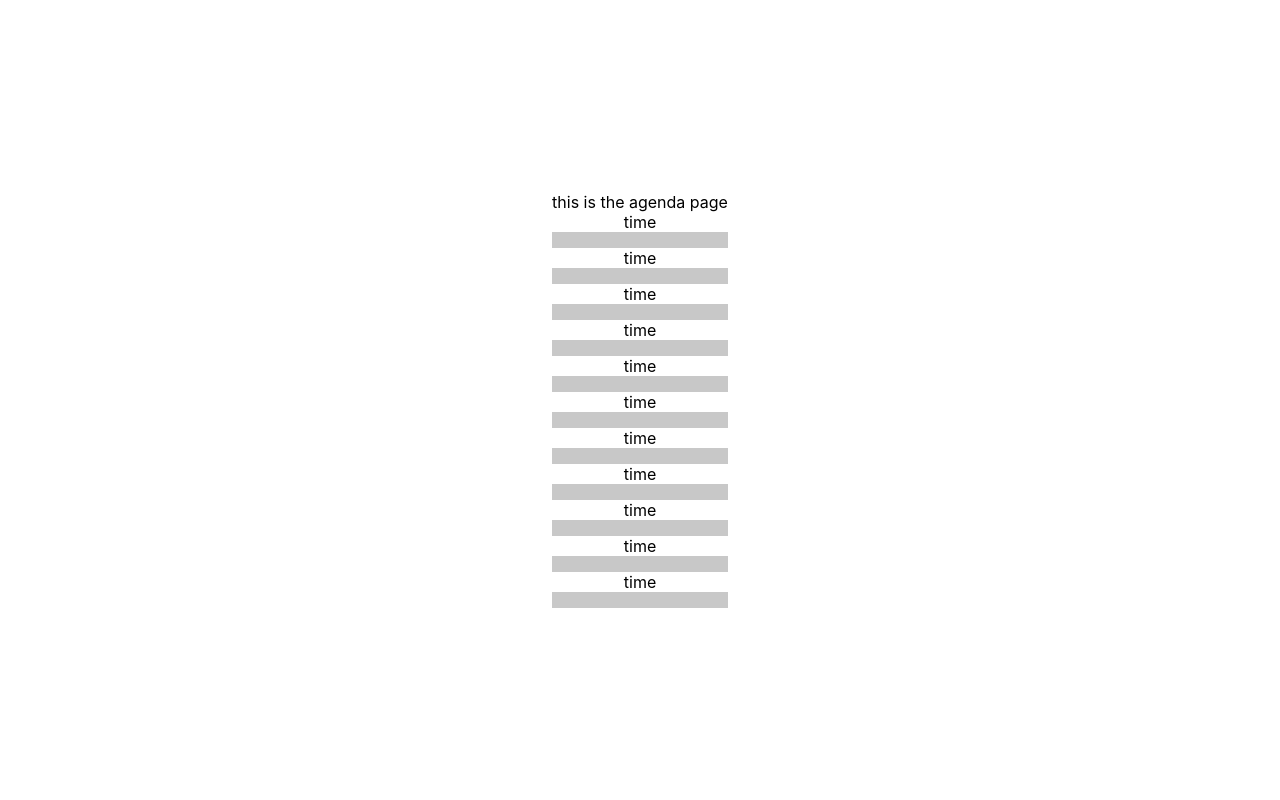
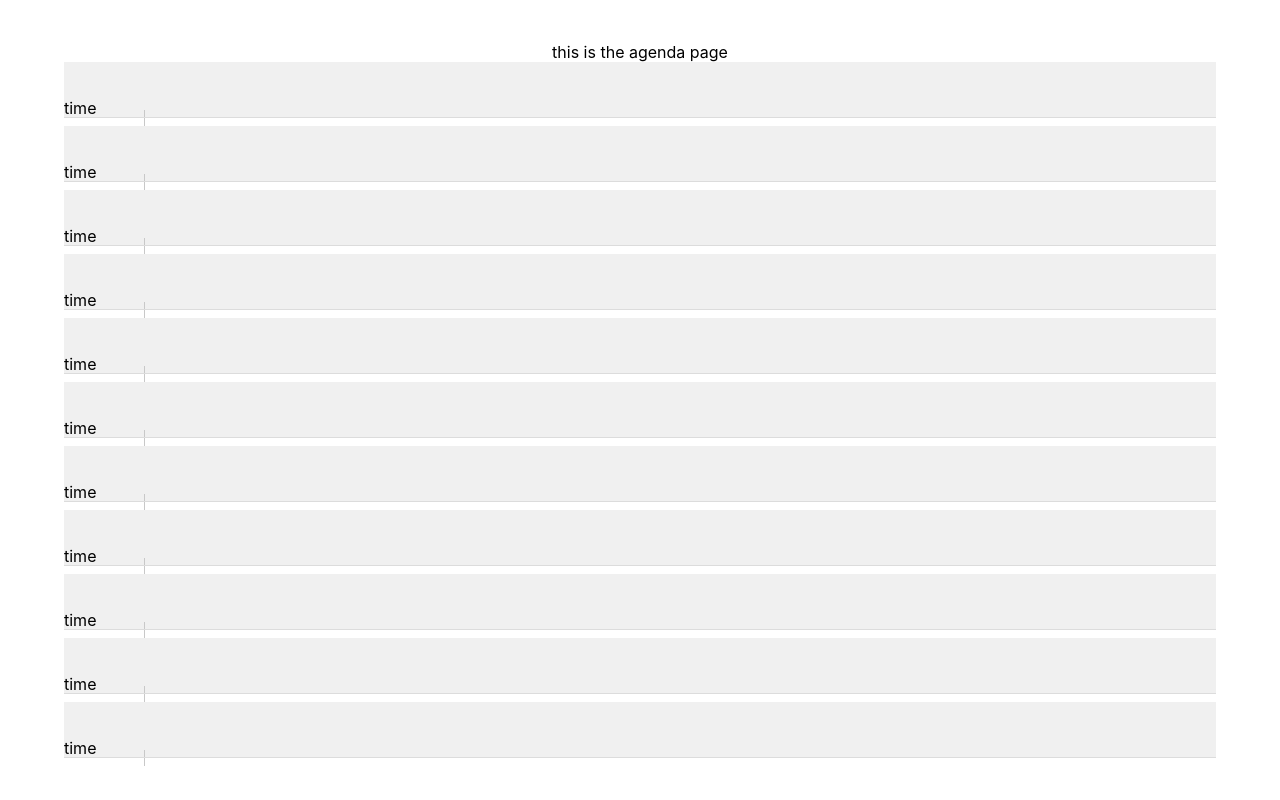
Before and after one commit to justPeterLee/Goals, a React (Vite) app in the folder client/: page /agenda in a window 1280 px wide. Built offline with nearby package versions, Linux system fonts and the light colour scheme.

Commit message:
added time block styling

```diff
--- a/client/src/components/agenda/Agenda.module.css
+++ b/client/src/components/agenda/Agenda.module.css
@@ -0,0 +1,41 @@
+/* time block */
+.timeBlockContainer {
+  display: flex;
+  flex-direction: column;
+  gap: 0.5rem;
+}
+
+/* block */
+.blockContainer {
+  width: 90vw;
+  height: 3.5rem;
+  background-color: rgb(240, 240, 240);
+  position: relative;
+
+  display: flex;
+}
+
+.blockTime {
+  height: 100%;
+  width: 5rem;
+  /* background-color: rgb(230, 230, 230); */
+
+  display: flex;
+  align-items: flex-end;
+}
+
+.horLine {
+  position: absolute;
+  width: 100%;
+  height: 0.9px;
+  background-color: rgb(220, 220, 220);
+  bottom: 0;
+}
+
+.verLine {
+  position: absolute;
+  width: 1px;
+  height: 100%;
+  background-color: rgb(220, 220, 220);
+  bottom: 0;
+}
```
